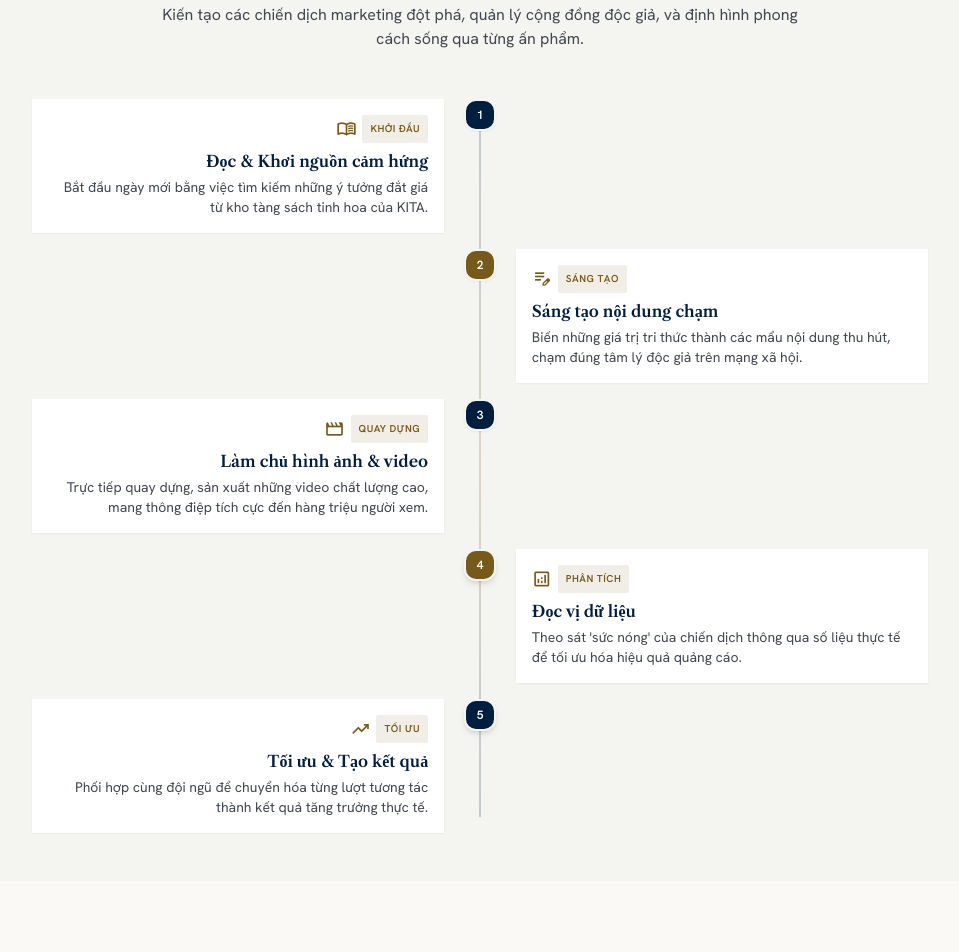
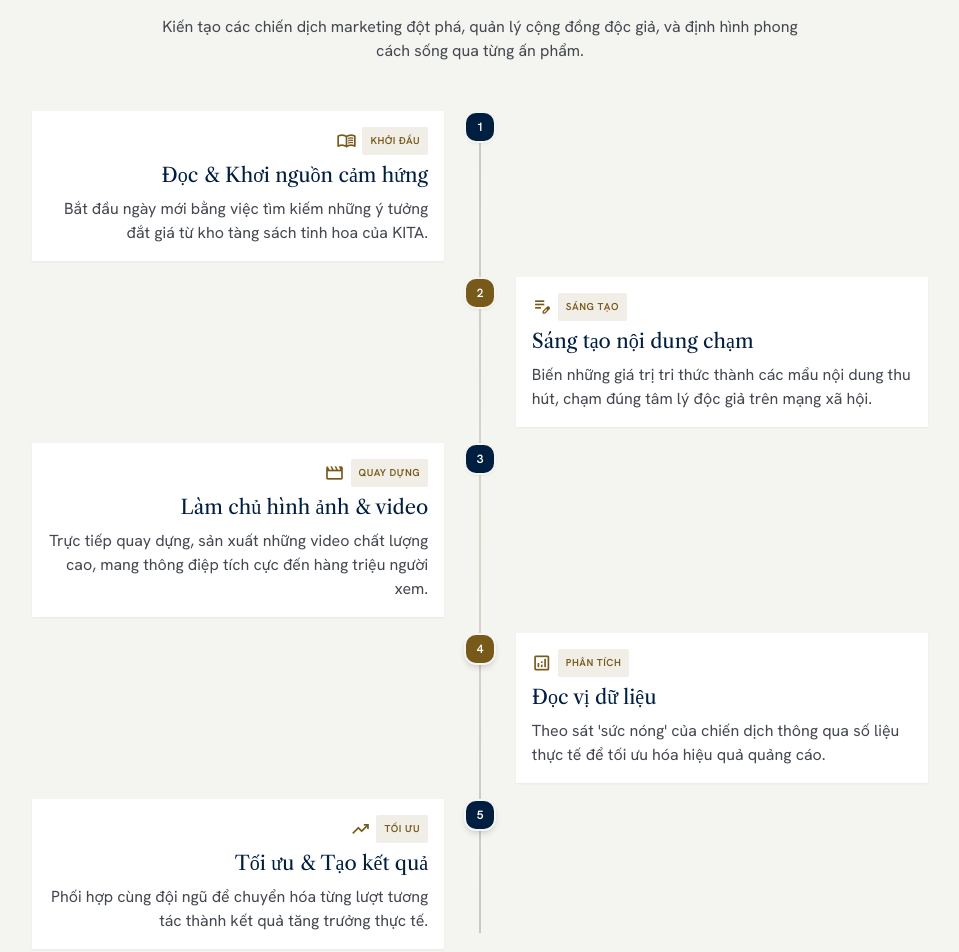
Before and after one commit to VicTran/kita-books-recruitment, a plain HTML site: page index.html in a window 1280 px wide. Shown: the part 3733-4685 px from the top of the page, without its empty margins (160-1119 px from the left). Drawn offline with nearby package versions, Linux system fonts and the light colour scheme.

Commit message:
design: Restore original font sizes in timeline infographic cards

```diff
--- a/index.html
+++ b/index.html
@@ -380,10 +380,10 @@
       id="cong-viec">
       <div class="max-w-7xl mx-auto text-center">
         <h2
-          class="font-headline-lg text-[22px] md:text-[32px] text-primary mb-3 md:mb-4 balance tracking-tight leading-relaxed">
+          class="font-headline-lg text-[24px] md:text-headline-lg text-primary mb-4 md:mb-6 balance tracking-tight leading-relaxed">
           Một ngày tại KITA BOOKS:&nbsp;
         </h2>
-        <p class="font-body-md md:font-body-lg text-on-surface-variant max-w-2xl mx-auto mb-6 md:mb-10 text-sm md:text-base">
+        <p class="font-body-md md:font-body-lg text-on-surface-variant max-w-2xl mx-auto mb-6 md:mb-10">
           Kiến tạo các chiến dịch marketing đột phá, quản lý cộng đồng độc giả, và định hình phong cách sống qua từng
           ấn phẩm.
         </p>
@@ -408,8 +408,8 @@
                     <span class="material-symbols-outlined text-secondary text-xl">menu_book</span>
                     <span class="bg-secondary/10 text-secondary text-[10px] font-bold px-2 py-0.5 rounded uppercase tracking-wider">Khởi đầu</span>
                   </div>
-                  <h3 class="font-headline-sm text-sm md:text-base font-semibold text-primary mb-1">Đọc &amp; Khơi nguồn cảm hứng</h3>
-                  <p class="text-xs md:text-sm text-on-surface-variant leading-relaxed">
+                  <h3 class="font-headline-sm text-lg md:text-xl text-primary mb-2">Đọc &amp; Khơi nguồn cảm hứng</h3>
+                  <p class="text-sm md:text-body-md text-on-surface-variant leading-relaxed">
                     Bắt đầu ngày mới bằng việc tìm kiếm những ý tưởng đắt giá từ kho tàng sách tinh hoa của KITA.
                   </p>
                 </div>
@@ -438,8 +438,8 @@
                     <span class="material-symbols-outlined text-secondary text-xl">edit_note</span>
                     <span class="bg-secondary/10 text-secondary text-[10px] font-bold px-2 py-0.5 rounded uppercase tracking-wider">Sáng tạo</span>
                   </div>
-                  <h3 class="font-headline-sm text-sm md:text-base font-semibold text-primary mb-1">Sáng tạo nội dung chạm</h3>
-                  <p class="text-xs md:text-sm text-on-surface-variant leading-relaxed">
+                  <h3 class="font-headline-sm text-lg md:text-xl text-primary mb-2">Sáng tạo nội dung chạm</h3>
+                  <p class="text-sm md:text-body-md text-on-surface-variant leading-relaxed">
                     Biến những giá trị tri thức thành các mẩu nội dung thu hút, chạm đúng tâm lý độc giả trên mạng xã hội.
                   </p>
                 </div>
@@ -462,8 +462,8 @@
                     <span class="material-symbols-outlined text-secondary text-xl">movie</span>
                     <span class="bg-secondary/10 text-secondary text-[10px] font-bold px-2 py-0.5 rounded uppercase tracking-wider">Quay dựng</span>
                   </div>
-                  <h3 class="font-headline-sm text-sm md:text-base font-semibold text-primary mb-1">Làm chủ hình ảnh &amp; video</h3>
-                  <p class="text-xs md:text-sm text-on-surface-variant leading-relaxed">
+                  <h3 class="font-headline-sm text-lg md:text-xl text-primary mb-2">Làm chủ hình ảnh &amp; video</h3>
+                  <p class="text-sm md:text-body-md text-on-surface-variant leading-relaxed">
                     Trực tiếp quay dựng, sản xuất những video chất lượng cao, mang thông điệp tích cực đến hàng triệu người xem.
                   </p>
                 </div>
@@ -490,8 +490,8 @@
                     <span class="material-symbols-outlined text-secondary text-xl">analytics</span>
                     <span class="bg-secondary/10 text-secondary text-[10px] font-bold px-2 py-0.5 rounded uppercase tracking-wider">Phân tích</span>
                   </div>
-                  <h3 class="font-headline-sm text-sm md:text-base font-semibold text-primary mb-1">Đọc vị dữ liệu</h3>
-                  <p class="text-xs md:text-sm text-on-surface-variant leading-relaxed">
+                  <h3 class="font-headline-sm text-lg md:text-xl text-primary mb-2">Đọc vị dữ liệu</h3>
+                  <p class="text-sm md:text-body-md text-on-surface-variant leading-relaxed">
                     Theo sát 'sức nóng' của chiến dịch thông qua số liệu thực tế để tối ưu hóa hiệu quả quảng cáo.
                   </p>
                 </div>
@@ -514,8 +514,8 @@
                     <span class="material-symbols-outlined text-secondary text-xl">trending_up</span>
                     <span class="bg-secondary/10 text-secondary text-[10px] font-bold px-2 py-0.5 rounded uppercase tracking-wider">Tối ưu</span>
                   </div>
-                  <h3 class="font-headline-sm text-sm md:text-base font-semibold text-primary mb-1">Tối ưu &amp; Tạo kết quả</h3>
-                  <p class="text-xs md:text-sm text-on-surface-variant leading-relaxed">
+                  <h3 class="font-headline-sm text-lg md:text-xl text-primary mb-2">Tối ưu &amp; Tạo kết quả</h3>
+                  <p class="text-sm md:text-body-md text-on-surface-variant leading-relaxed">
                     Phối hợp cùng đội ngũ để chuyển hóa từng lượt tương tác thành kết quả tăng trưởng thực tế.
                   </p>
                 </div>
```
